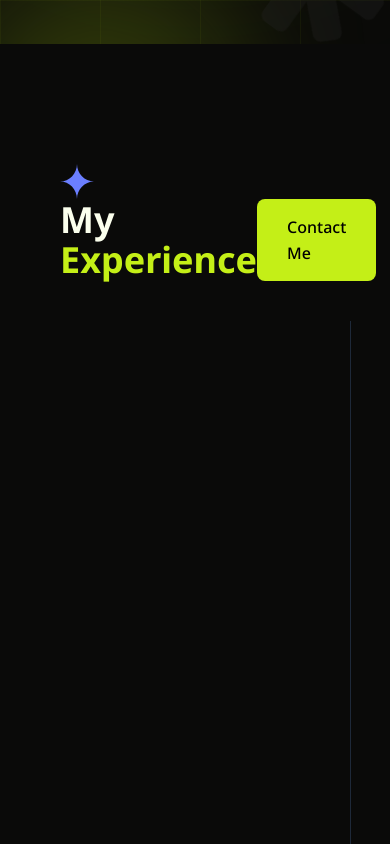
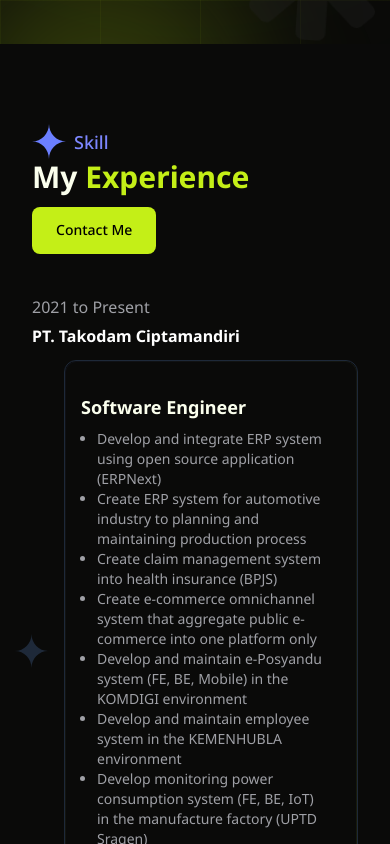
Before and after one commit to kharismaprasetya/cv_profile, a Next.js app: page / in a window 390 px wide. Shown: the part 800-1644 px from the top of the page. Built offline with nearby package versions, Linux system fonts and the light colour scheme.

Commit message:
DONE finished for experience page

```diff
--- a/components/experience/Experience.tsx
+++ b/components/experience/Experience.tsx
@@ -65,9 +65,10 @@ export default function Experience() {
 
   return (
     <section className="experience relative overflow-hidden">
-      <div className="py-[120px] px-[60px]">
+      <div className="py-[80px] px-8 md:px-[60px]">
         {/* Title section */}
         <div>
+          <div className="flex items-center gap-2">
               <Image
                 className="w-[34px]"
                 width={34}
@@ -75,9 +76,12 @@ export default function Experience() {
                 src="/icons/sparkle.svg"
                 alt="Sparkle"
               />
-          <div className="flex justify-between items-center">
+            <span className="text-lg text-indigo-400 font-medium">Skill</span>
+          </div>
+
+          <div className="flex flex-col gap-3 md:flex-row md:justify-between md:items-center">
             <div>
-              <h2 className="text-4xl font-bold">
+              <h2 className="text-3xl md:text-4xl font-bold">
                 My <span className="text-brand">Experience</span>
               </h2>
             </div>
@@ -96,28 +100,26 @@ export default function Experience() {
         {/* Experience section */}
         {experiences.map((exp, index) => (
           <div key={index} className={index === 0 ? "mt-10" : ""}>
-            <div className="relative flex justify-between items-center">
-              <div className={`timeline min-w-[290px] ${index > 0 && "pt-10"}`}>
-                <p>{exp.year}</p>
-                <p className="font-bold text-white text-lg mt-1">
+            <div className="relative flex flex-col lg:flex-row lg:justify-between lg:items-center">
+              <div className={`timeline lg:min-w-[290px] mb-3 lg:mb-0 ${index > 0 && "pt-10"}`}>
+                <p className="lg:text-base">{exp.year}</p>
+                <p className="font-bold text-white text-base lg:text-lg mt-1">
                   {exp.company}
                 </p>
               </div>
 
               <div className="w-full">
-                <div className="information relative border-l border-gray-800 pl-[40px]">
+                <div className="information relative lg:border-l lg:border-gray-800 pl-8 lg:pl-[40px]">
                   <div className="information__icon absolute top-[calc(50%-17px)] left-[-17px] w-[34px] text-gray-800">
                     <AsteriskIcon />
                   </div>
-                  <div className={index > 0 ? "pt-10" : ""}>
+                  <div className={index > 0 ? "lg:pt-10" : ""}>
                     <div className="information__position relative p-8 border border-gray-800 rounded-xl">
-                      <div className="grid grid-cols-3 items-center gap-1 ">
+                      <div className="lg:grid lg:grid-cols-3 lg:items-center lg:gap-1 ">
                         <div>
-                          <h3 className="text-2xl font-bold">
-                            {exp.position}
-                          </h3>
+                          <h3 className="text-lg lg:text-2xl font-bold mb-2 sm:mb-0 -ml-4 lg:ml-0">{exp.position}</h3>
                         </div>
-                        <div className="col-span-2">
+                        <div className="lg:col-span-2 text-sm lg:text-base">
                           <ul className="list-disc list-outside">
                             {exp.details.map((detail, detailIndex) => (
                               <li key={detailIndex}>{detail}</li>
@@ -133,8 +135,8 @@ export default function Experience() {
           </div>
         ))}
       </div>
-      <div className="absolute top-[50%] right-[-15%] w-[400px] h-[400px] rounded-[50%] bg-[rgba(196,239,23,.2)] blur-[100px] -z-1"></div>
-      <div className="absolute bottom-[-10%] left-[-10%] w-[400px] h-[400px] rounded-[50%] bg-[rgba(196,239,23,.2)] blur-[100px] -z-1"></div>
+      <div className="absolute top-[50%] right-[-20%] lg:right-[-15%] w-[300px] lg:w-[300px] h-[200px] lg:h-[400px] rounded-[50%] bg-[rgba(196,239,23,.2)] blur-[75px] lg:blur-[100px] -z-1"></div>
+      <div className="absolute bottom-[-5%] lg:bottom-[-10%] left-[-5%] lg:left-[-10%] w-[300px] lg:w-[300px] h-[200px] lg:h-[400px] rounded-[50%] bg-[rgba(196,239,23,.2)] blur-[75px] lg:blur-[100px] -z-1"></div>
     </section>
   );
 }
--- a/styles/css/button.css
+++ b/styles/css/button.css
@@ -2,8 +2,8 @@
   .btn {
     position: relative;
     overflow: hidden;
-    font-size: 16px;
-    padding: 15px 30px;
+    font-size: 14px;
+    padding: 12px 24px;
     border-radius: 8px;
     background: rgba(0, 0, 0, 0);
     cursor: pointer;
@@ -43,4 +43,11 @@
     position: relative;
     z-index: 1;
   }
+
+  @media (width >= 48rem) {
+    .btn {
+      font-size: 16px;
+      padding: 15px 30px;
+    }
+  }
 }
```
Lines whose indentation alone changed are shown as unchanged.
